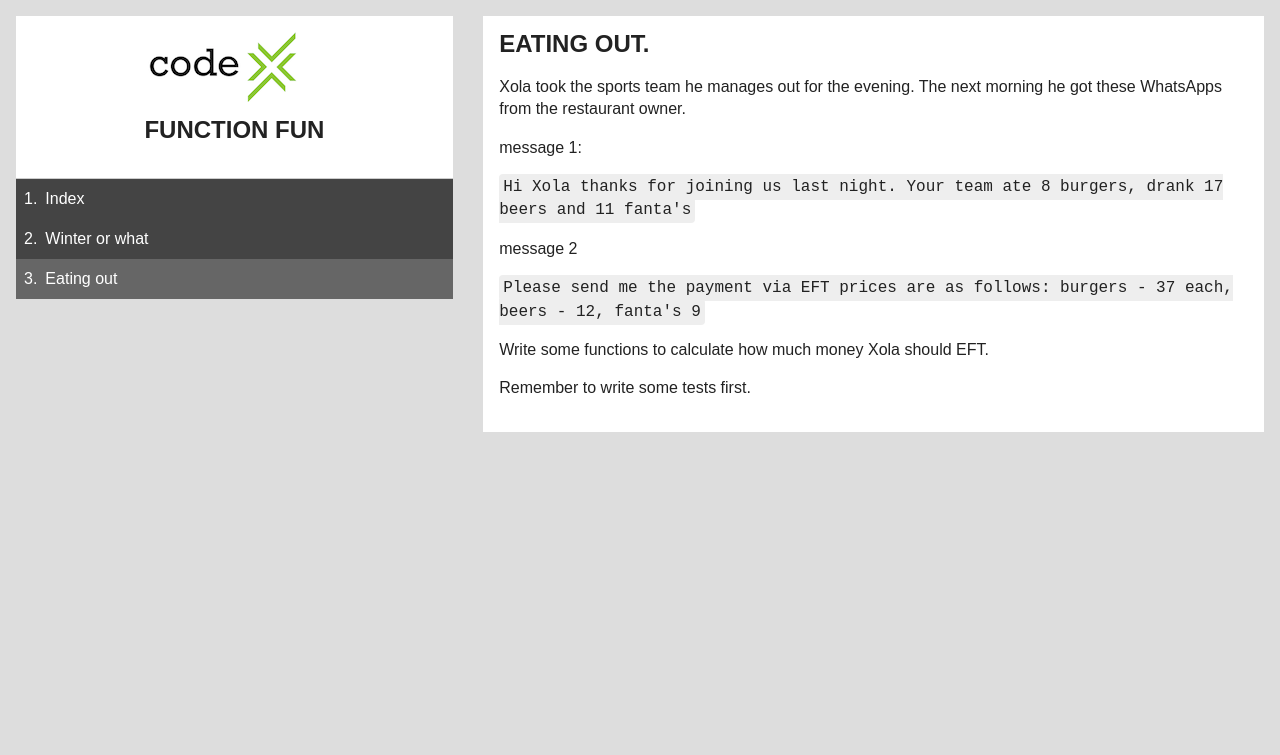
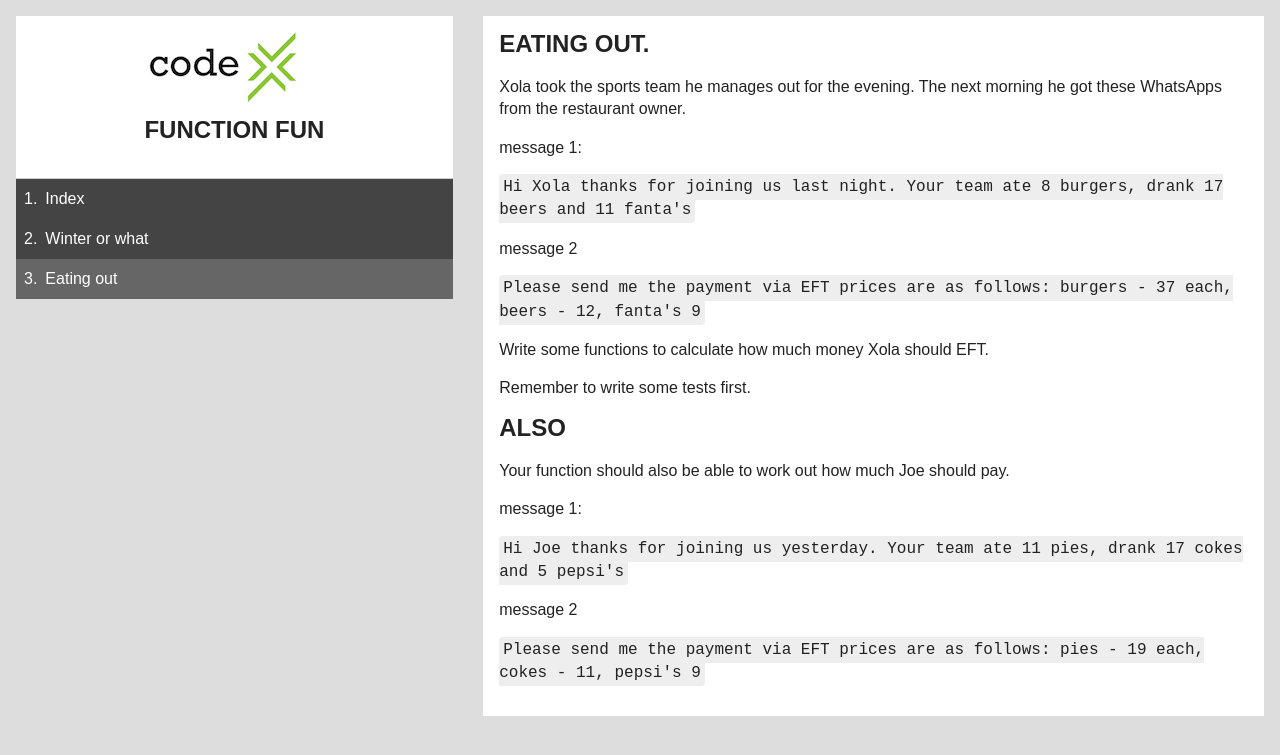
Before and after one commit to codex-academy/FunctionFun, a Jekyll site: the page built from eating-out.md, in a window 1280 px wide. Shown: the top 755 px of the page. Built offline with Jekyll 4.4.1, drawn with Linux system fonts in a browser that asks for light colours.

Commit message:
Update eating-out.md

```diff
--- a/eating-out.md
+++ b/eating-out.md
@@ -18,3 +18,15 @@ message 2
 Write some functions to calculate how much money Xola should EFT.
 
 Remember to write some tests first.
+
+## Also
+
+Your function should also be able to work out how much Joe should pay.
+
+message 1:
+
+`Hi Joe thanks for joining us yesterday. Your team ate 11 pies, drank 17 cokes and 5 pepsi's`
+
+message 2
+
+`Please send me the payment via EFT prices are as follows: pies - 19 each, cokes - 11, pepsi's 9`
```
